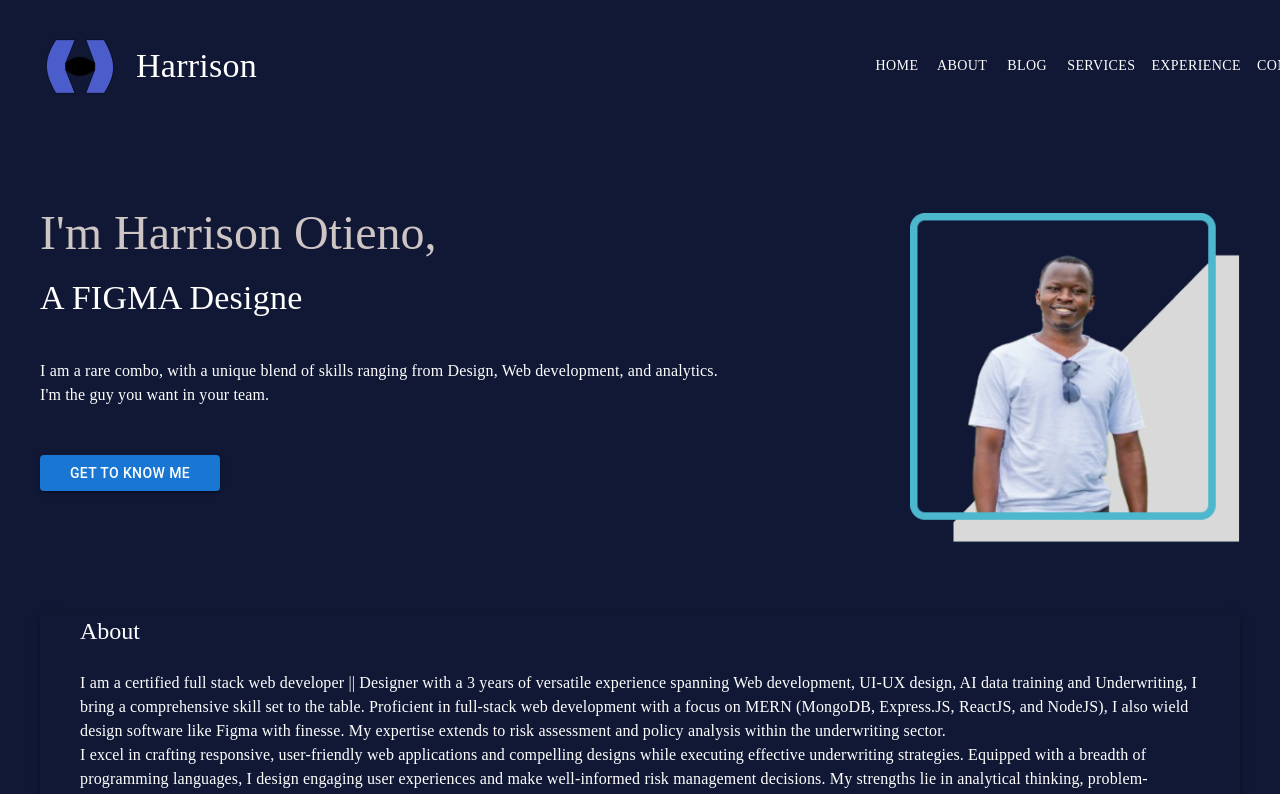
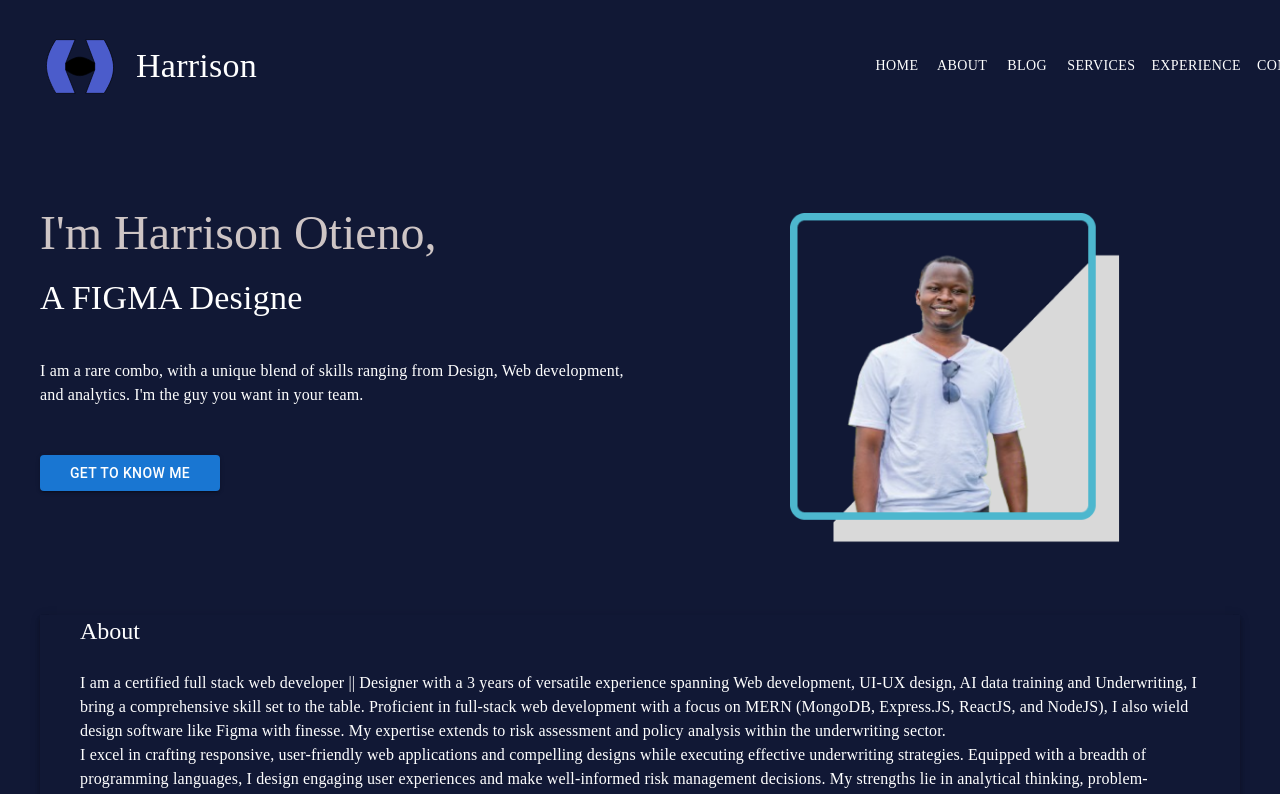
Before and after one commit to Ogalo/my_portifolio, a React (Create React App) app: page / in a window 1280 px wide. Shown: the top 794 px of the page. Built offline with nearby package versions, Linux system fonts and the light colour scheme.

Commit message:
Edit style

```diff
--- a/src/components/Bio.tsx
+++ b/src/components/Bio.tsx
@@ -62,12 +62,12 @@ const Bio = () => {
 
         <Box
           mt={1}
-
+          pr={15}
 
         >
           <Stack
           sx={{
-            width: {sm: '100%', lg: '80%'}
+            width: {sm: '100%', lg: '70%'}
 
           }}>
             <img height='330px' width='330px' src={Profile} alt="Profile Image"  />
```
